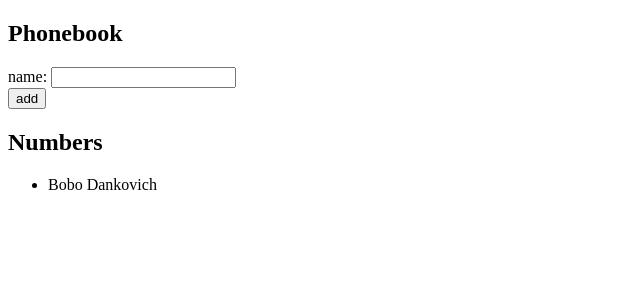
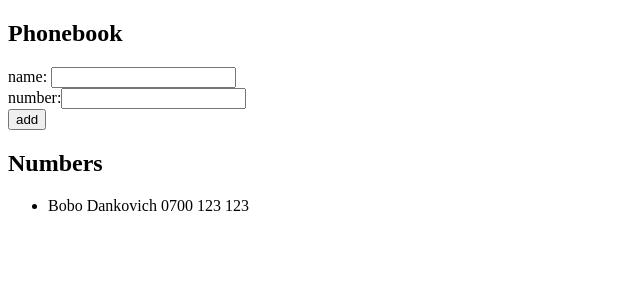
Before and after one commit to JerryUusis/full_stack_open, a React (Vite) app in the folder part2/puhelinluettelo/: page / in a window 1280 px wide. Shown: the top 300 px of the page, without its empty margins (0-640 px from the left). Built offline with nearby package versions, Linux system fonts and the light colour scheme.

Commit message:
Complete 2.8

```diff
--- a/part2/puhelinluettelo/src/App.jsx
+++ b/part2/puhelinluettelo/src/App.jsx
@@ -2,12 +2,16 @@ import { useState } from 'react'
 
 function App() {
   const [persons, setPersons] = useState([
-    { name: 'Bobo Dankovich' }
+    { name: 'Bobo Dankovich',
+      number: "0700 123 123" }
   ])
   const [newName, setNewName] = useState('')
+  const [newNumber, setNewNumber] = useState("");
 
-  const handleInput = (event) => {
-    setNewName(event.target.value)
+  const handleInput = (setUseState) => {
+    return (event) => {
+      setUseState(event.target.value)
+    }
   }
 
   const checkDuplicateValue = (array, value) => {
@@ -22,10 +26,12 @@ function App() {
     } else {
       event.preventDefault()
       const newPersonObject = {
-        name: newName
+        name: newName,
+        number: newNumber
       }
       setPersons(persons.concat(newPersonObject))
       setNewName("")
+      setNewNumber("")
     }
   }
 
@@ -35,8 +41,13 @@ function App() {
       <form onSubmit={addPerson}>
         <div>
           name: <input
-            onChange={handleInput}
+            onChange={handleInput(setNewName)}
             value={newName} />
+        </div>
+        <div>number:
+          <input
+            onChange={handleInput(setNewNumber)}
+            value={newNumber} />
         </div>
         <div>
           <button type='submit' >add</button>
@@ -45,7 +56,7 @@ function App() {
       <h2>Numbers</h2>
       <ul>
         {persons.map((person) => {
-          return <li key={person.name}>{person.name}</li>
+          return <li key={person.name}>{person.name} {person.number}</li>
         })}
       </ul>
     </div>
```
